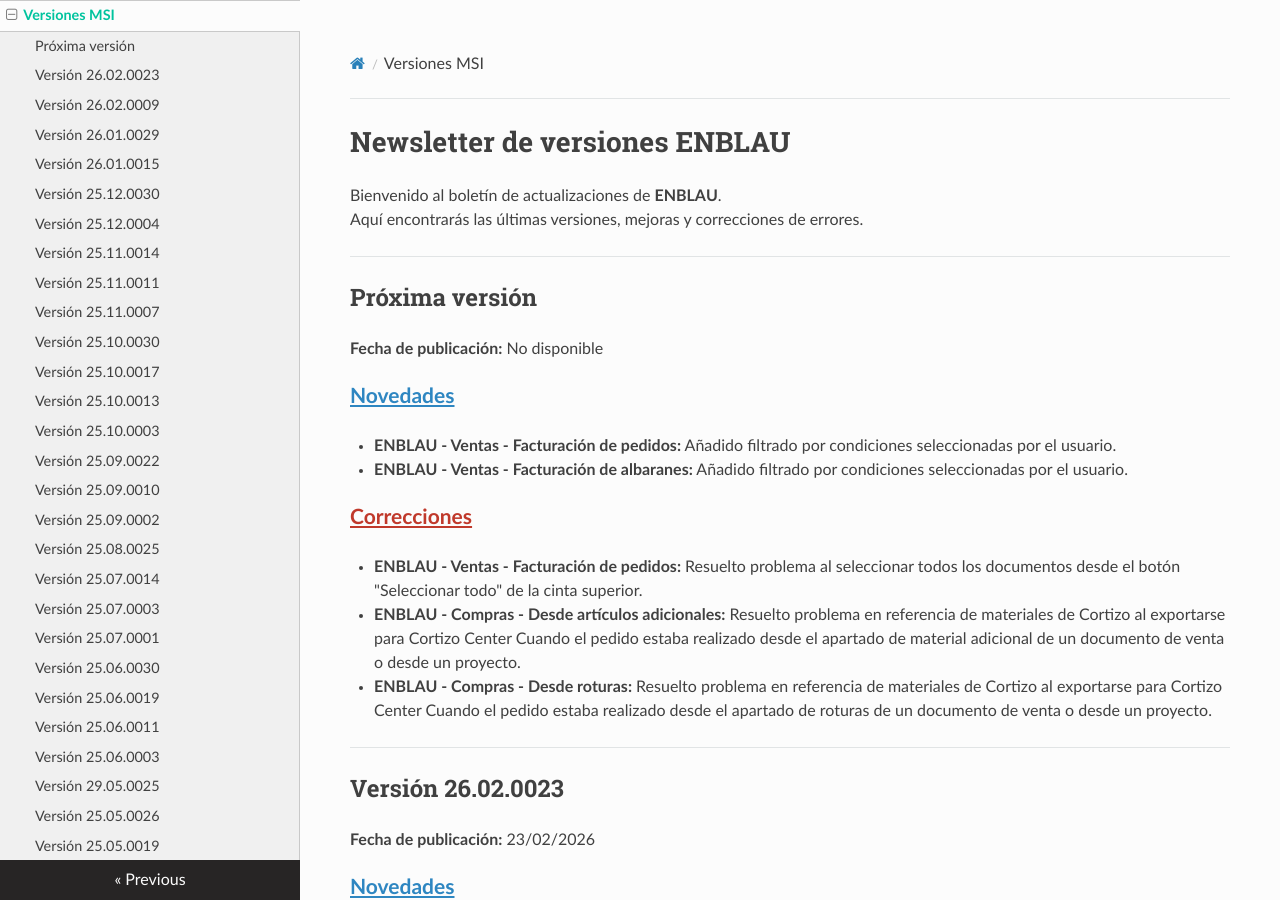
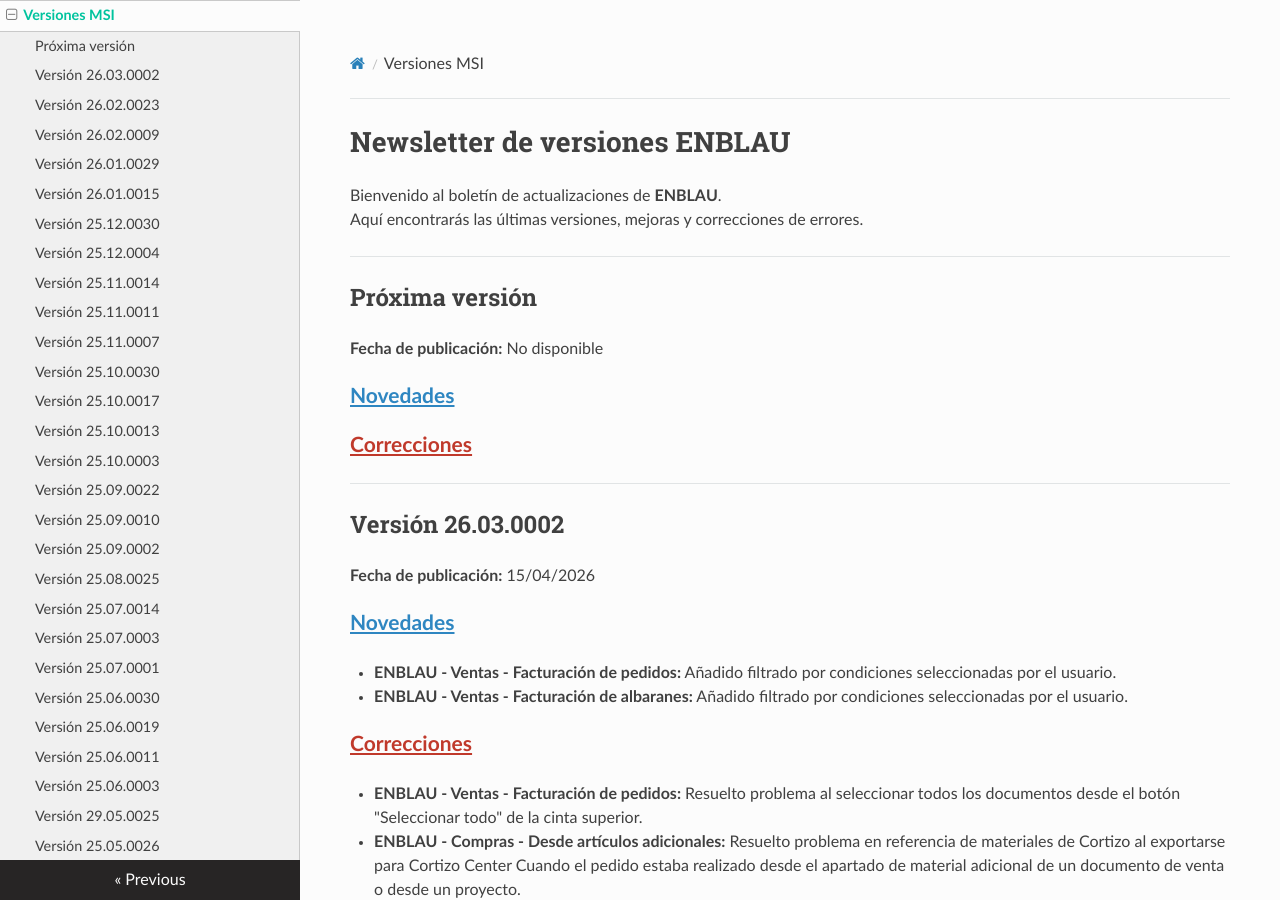
Before and after one commit to endades/Newsletter, an MkDocs documentation site: the page built from docs/MSI_Versions.md, in a window 1280 px wide and 900 px high. Built offline with MkDocs 1.6.1, drawn with Linux system fonts in a browser that asks for light colours; nearby versions of some CDN libraries.

Commit message:
New version 26.03.0002

```diff
--- a/docs/MSI_Versions.md
+++ b/docs/MSI_Versions.md
@@ -7,6 +7,16 @@
 
 ## Próxima versión
 **Fecha de publicación:** No disponible
+
+<span style="font-size:21px; font-weight:bold; color:#2E86C1; text-decoration: underline;">Novedades</span>
+
+
+<span style="font-size:21px; font-weight:bold; color:#C0392B; text-decoration: underline;">Correcciones</span>
+
+---
+
+## Versión 26.03.0002
+**Fecha de publicación:** 15/04/2026
 
 <span style="font-size:21px; font-weight:bold; color:#2E86C1; text-decoration: underline;">Novedades</span>
 
```
